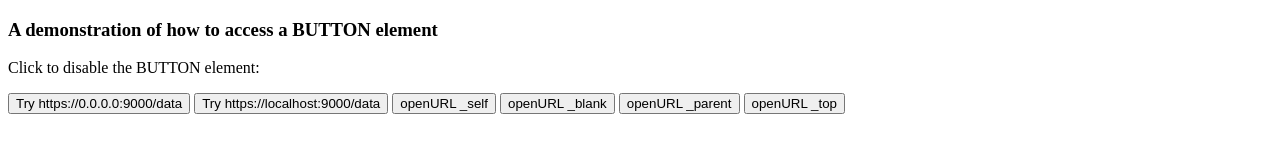
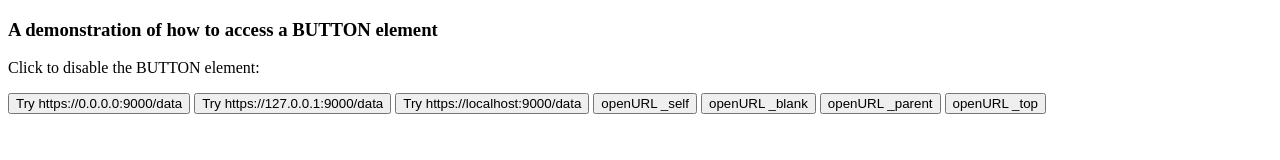
Before and after one commit to maximkazimirski/maximkazimirski.github.io, a plain HTML site: page index.html in a window 1280 px wide. Drawn offline with Linux system fonts and the light colour scheme.

Commit message:
- update button

```diff
--- a/index.html
+++ b/index.html
@@ -7,6 +7,7 @@
 <p>Click to disable the BUTTON element:</p>
 
 <button type="button" id="myBtn1" onclick="myFunction('https://0.0.0.0:9000/data')">Try https://0.0.0.0:9000/data</button>
+<button type="button" id="myBtn1" onclick="myFunction('https://127.0.0.1:9000/data')">Try https://127.0.0.1:9000/data</button>
 <button type="button" id="myBtn2" onclick="myFunction('https://localhost:9000/data')">Try https://localhost:9000/data</button>
 <button type="button" id="myBtn3" onclick="openURL('_self')">openURL _self</button>
 <button type="button" id="myBtn4" onclick="openURL('_blank')">openURL _blank</button>
```
